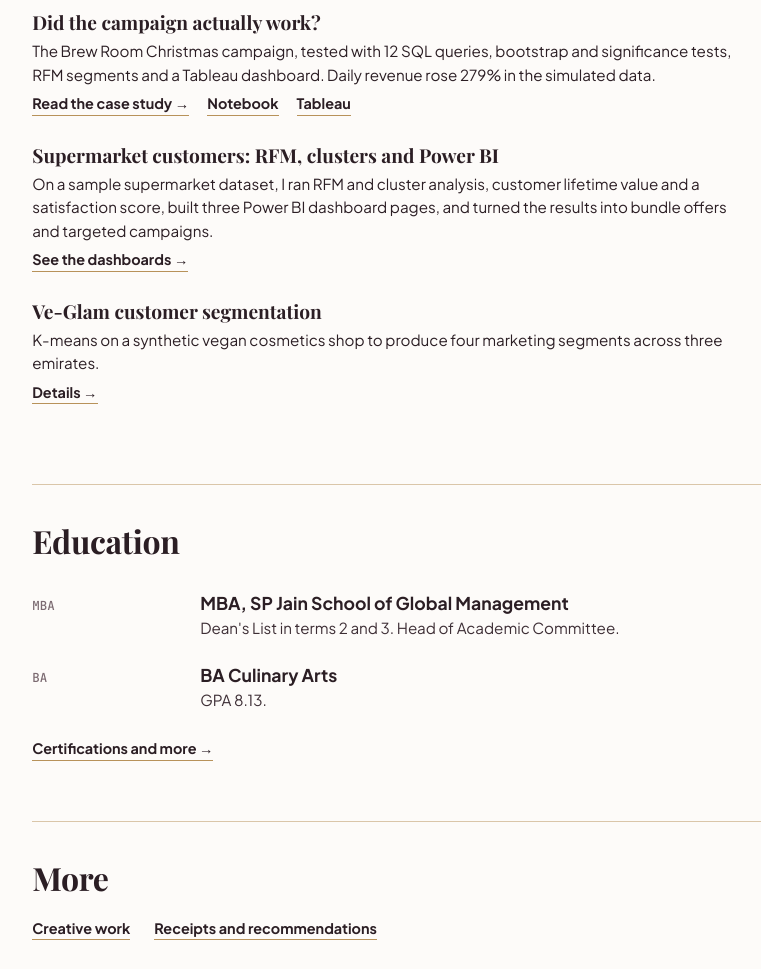
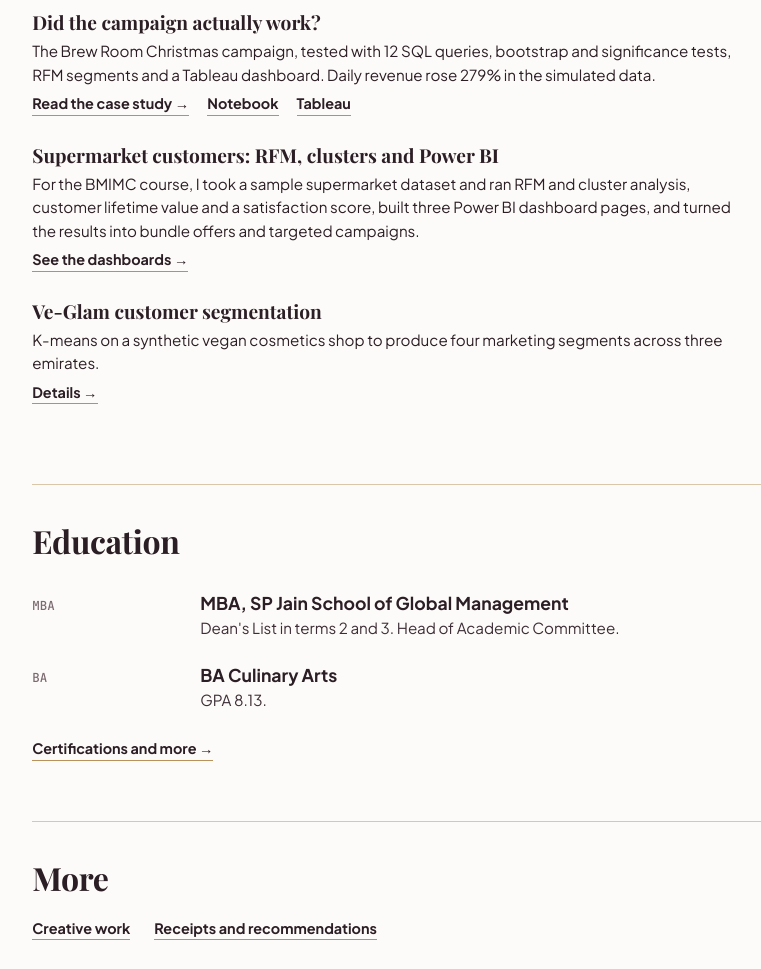
Before and after one commit to Amizingamy/Data-Analytics-Portfolio, a plain HTML site: page docs/index.html in a window 1280 px wide. Shown: the part 1898-2867 px from the top of the page, without its empty margins (169-930 px from the left). Drawn offline with nearby package versions, Linux system fonts and the light colour scheme; a web font is replaced by a local one.

Commit message:
Add BMIMC course detail to supermarket project
Co-Authored-By: Claude Sonnet 5.5 <noreply@anthropic.com>
Claude-Session: https://claude.ai/code/session_01L34a4F3STT1WbceGo1C5vG

```diff
--- a/docs/index.html
+++ b/docs/index.html
@@ -169,7 +169,7 @@ body.list #room{display:none}body.list #list{display:block}
 <hr><h2>Experience</h2><div class="job"><div class="when">Jun 2025 to now</div><div><h3>Marketing Manager</h3><p class="org">Agarwals &amp; Sons</p><p>Running marketing for the family business.</p></div></div><div class="job"><div class="when">Nov 2024 to Jun 2025</div><div><h3>Management Trainee</h3><p class="org">Siemens Healthineers</p><p>Led DX POC India end to end and received a Special Recognition. Helped the team at the Global International Kickoff.</p></div></div><div class="job"><div class="when">Dec 2022 to Jul 2023</div><div><h3>Social Media Consultant</h3><p class="org">The Brew Room</p><p>Grew organic views from 500 to 6,000+ and festive net profit by 106%.</p></div></div><div class="job"><div class="when">Dec 2021 to Jun 2022</div><div><h3>Sales Manager, earlier Leadership Communication Teacher</h3><p class="org">Beyondskool</p><p>₹1 crore in sales in four months. Top of the leaderboard in March 2022.</p></div></div><div class="job"><div class="when">2019 to 2021, 2022 to 2023</div><div><h3>Brand and social media</h3><p class="org">Duchess Club</p><p>Worked with 100+ brands.</p></div></div>
 <hr><h2>Data projects</h2><p class="note2">These use a simulated dataset built around a few real numbers, to show method.</p>
 <div class="proj"><h3>Did the campaign actually work?</h3><p>The Brew Room Christmas campaign, tested with 12 SQL queries, bootstrap and significance tests, RFM segments and a Tableau dashboard. Daily revenue rose 279% in the simulated data.</p><p class="lk"><a href="data.html">Read the case study →</a><a href="https://github.com/Amizingamy/Data-Analytics-Portfolio/blob/main/brew-room-campaign-analytics/analysis/campaign_lift_and_rfm.ipynb" target="_blank" rel="noopener">Notebook</a><a href="https://public.tableau.com/views/BrewRoomChristmasCampaign/Dashboard1" target="_blank" rel="noopener">Tableau</a></p></div>
-<div class="proj"><h3>Supermarket customers: RFM, clusters and Power BI</h3><p>On a sample supermarket dataset, I ran RFM and cluster analysis, customer lifetime value and a satisfaction score, built three Power BI dashboard pages, and turned the results into bundle offers and targeted campaigns.</p><p class="lk"><a href="data.html#supermarket">See the dashboards →</a></p></div>
+<div class="proj"><h3>Supermarket customers: RFM, clusters and Power BI</h3><p>For the BMIMC course, I took a sample supermarket dataset and ran RFM and cluster analysis, customer lifetime value and a satisfaction score, built three Power BI dashboard pages, and turned the results into bundle offers and targeted campaigns.</p><p class="lk"><a href="data.html#supermarket">See the dashboards →</a></p></div>
 <div class="proj"><h3>Ve-Glam customer segmentation</h3><p>K-means on a synthetic vegan cosmetics shop to produce four marketing segments across three emirates.</p><p class="lk"><a href="data.html#veglam">Details →</a></p></div>
 <hr><h2>Education</h2>
 <div class="job"><div class="when">MBA</div><div><h3>MBA, SP Jain School of Global Management</h3><p>Dean's List in terms 2 and 3. Head of Academic Committee.</p></div></div>
```
Also changed, not shown: docs/data.html (+1 -1 lines).
